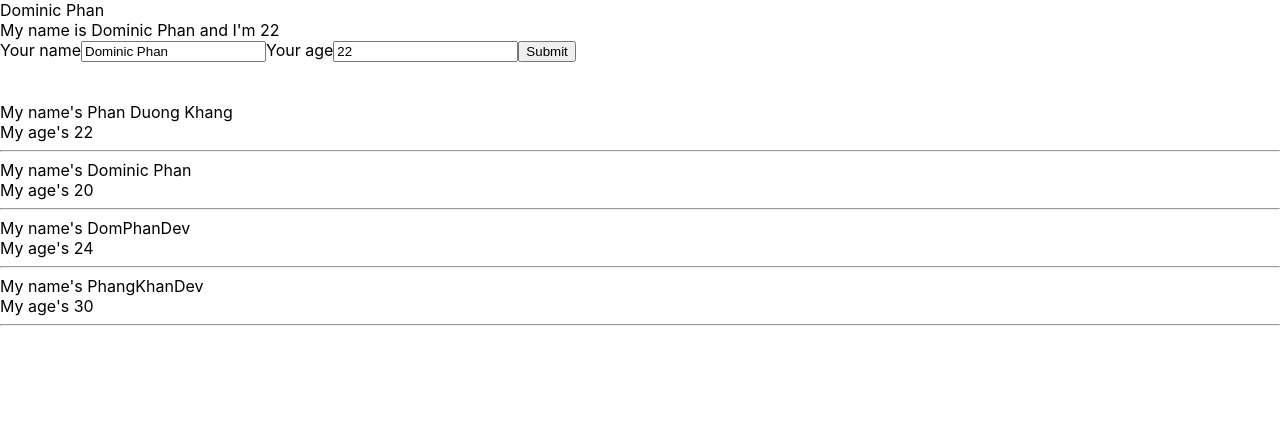
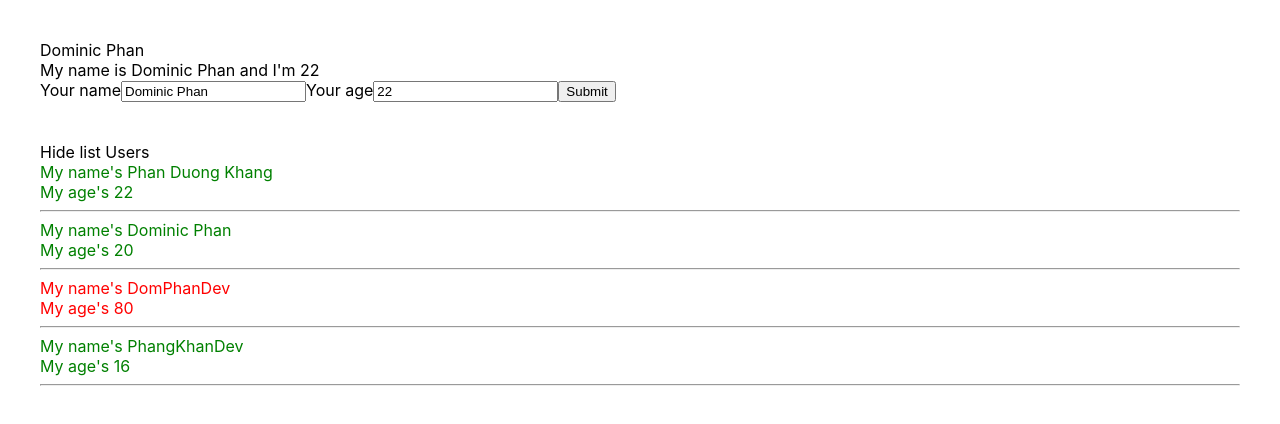
Before and after one commit to phangkhandev/demo-react, a React (Create React App) app: page / in a window 1280 px wide. Shown: the top 424 px of the page. Built offline with nearby package versions, Linux system fonts and the light colour scheme.

Commit message:
cau dieu kien

```diff
--- a/src/App.css
+++ b/src/App.css
@@ -1,4 +1,14 @@
+.red {
+  color: red;
+}
+
+.green {
+  color: green;
+}
+
+
 body {
+  padding: 40px;
   margin: 0;
   font-family: -apple-system, BlinkMacSystemFont, 'Segoe UI', 'Roboto', 'Oxygen',
     'Ubuntu', 'Cantarell', 'Fira Sans', 'Droid Sans', 'Helvetica Neue',
--- a/src/components/DisplayInfor.js
+++ b/src/components/DisplayInfor.js
@@ -1,15 +1,31 @@
 import React from "react";
 
 class DisplayInfor extends React.Component {
+    state = {
+        isShowListUser: true
+    }
+
+    handleShowHide = () => {
+        this.setState({
+            isShowListUser: !this.state.isShowListUser
+        })
+    }
     render() {
         const { listUsers } = this.props;
-        console.log(listUsers)
+        // console.log(listUsers)
         //props => properties
         return (
             <div>
+                <div>
+                    <span onClick={() => { this.handleShowHide() }}>
+                        {this.state.isShowListUser === true ? "Hide list Users" : "Show list Users"}
+                    </span>
+                </div>
+                {this.state.isShowListUser &&
+                    <div>
                         {listUsers.map((user) => {
                             return (
-                        <div key={user.id}>
+                                <div key={user.id} className={+user.age > 22 ? "red" : "green"}>
                                     <div>My name's {user.name}</div>
                                     <div>My age's {user.age}</div>
                                     <hr />
@@ -17,6 +33,8 @@ class DisplayInfor extends React.Component {
                             )
                         })}
                     </div>
+                }
+            </div>
         )
     }
 }
--- a/src/components/MyComponent.js
+++ b/src/components/MyComponent.js
@@ -7,8 +7,8 @@ class MyComponent extends React.Component {
         listUsers: [
             { id: 1, name: "Phan Duong Khang", age: "22" },
             { id: 2, name: "Dominic Phan", age: "20" },
-            { id: 3, name: "DomPhanDev", age: "24" },
-            { id: 4, name: "PhangKhanDev", age: "30" }
+            { id: 3, name: "DomPhanDev", age: "80" },
+            { id: 4, name: "PhangKhanDev", age: "16" }
         ]
     }
 
--- a/src/index.js
+++ b/src/index.js
@@ -8,9 +8,9 @@ import store from './redux/store';
 const root = ReactDOM.createRoot(document.getElementById('root'));
 root.render(
   <Provider store={store}>
-    <React.StrictMode>
-      <App />
-    </React.StrictMode>
+    {/* <React.StrictMode> */}
+    <App />
+    {/* </React.StrictMode> */}
   </Provider>
 );
 
```
Lines whose indentation alone changed are shown as unchanged.
